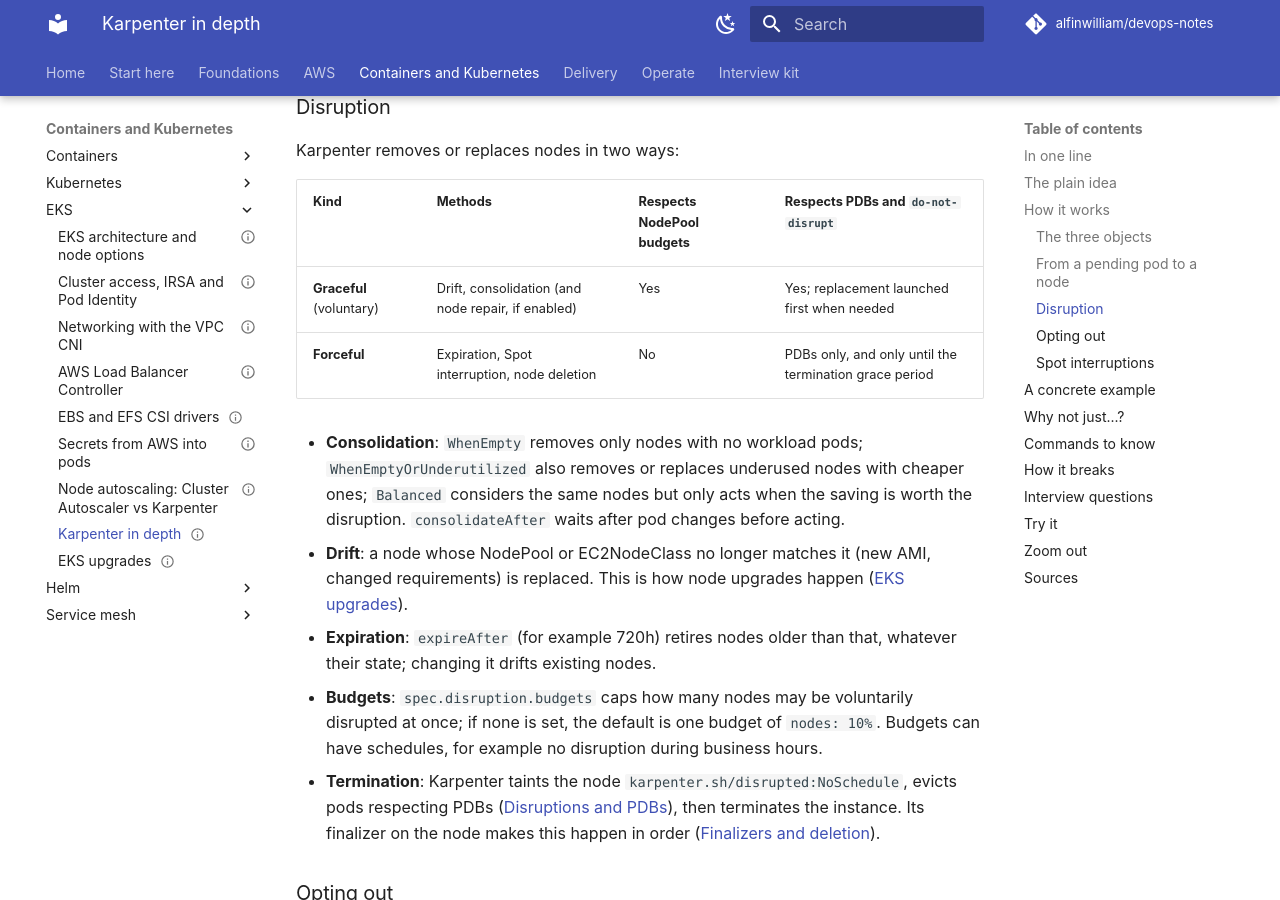
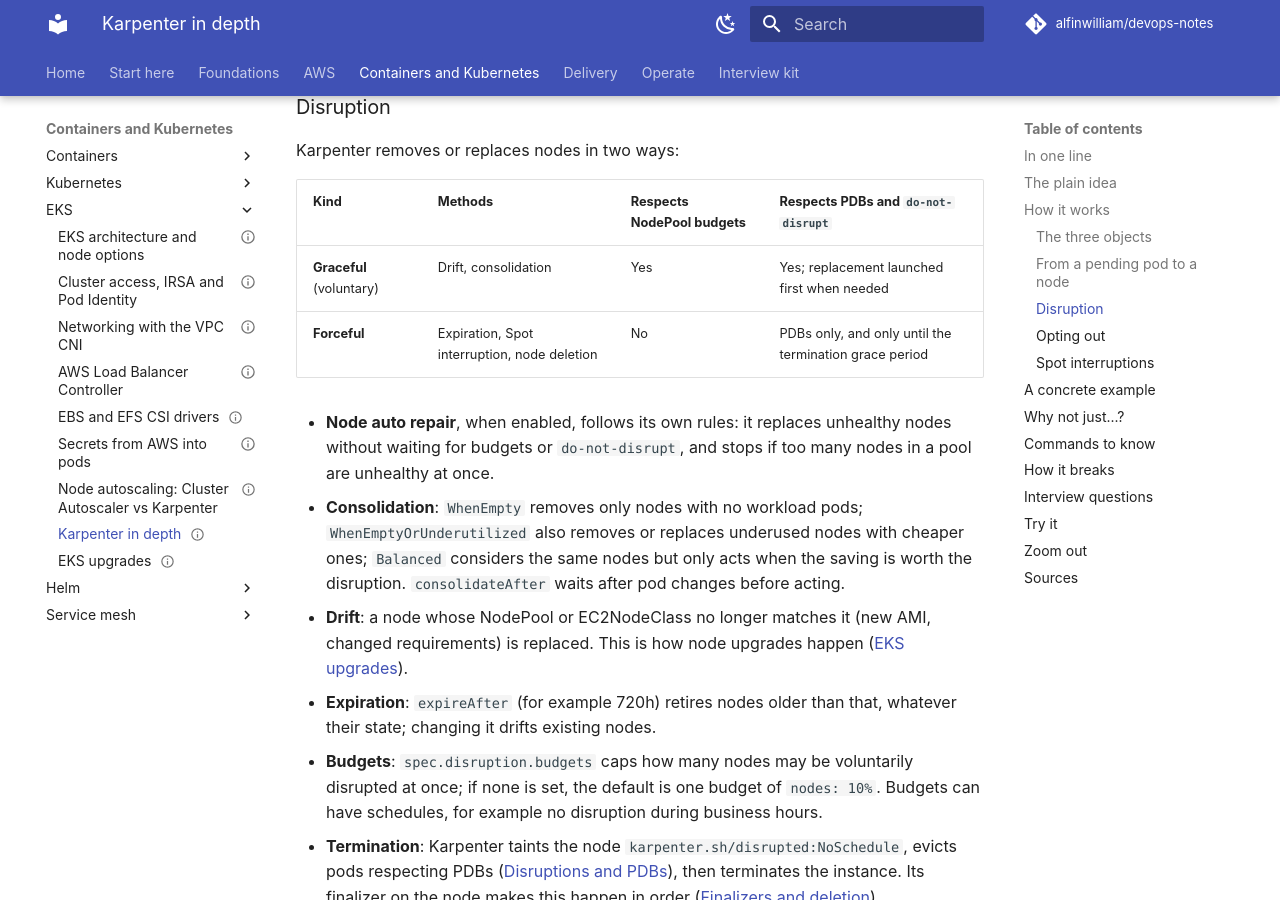
Before and after one commit to alfinwilliam/devops-notes, an MkDocs documentation site: the page built from docs/eks/karpenter.md, in a window 1280 px wide and 900 px high, scrolled down 2930 px. Built offline with MkDocs 1.6.1 and Material for MkDocs 9.7.7, drawn with Linux system fonts in a browser that asks for light colours; comment, search, counter and statistics services are not loaded.

Commit message:
eks: correct how node auto repair is classified
Co-Authored-By: Claude Opus 5.5 <noreply@anthropic.com>

```diff
--- a/docs/eks/karpenter.md
+++ b/docs/eks/karpenter.md
@@ -91,9 +91,10 @@ Karpenter removes or replaces nodes in two ways:
 
 | Kind | Methods | Respects NodePool budgets | Respects PDBs and `do-not-disrupt` |
 |---|---|---|---|
-| **Graceful** (voluntary) | Drift, consolidation (and node repair, if enabled) | Yes | Yes; replacement launched first when needed |
+| **Graceful** (voluntary) | Drift, consolidation | Yes | Yes; replacement launched first when needed |
 | **Forceful** | Expiration, Spot interruption, node deletion | No | PDBs only, and only until the termination grace period |
 
+- **Node auto repair**, when enabled, follows its own rules: it replaces unhealthy nodes without waiting for budgets or `do-not-disrupt`, and stops if too many nodes in a pool are unhealthy at once.
 - **Consolidation**: `WhenEmpty` removes only nodes with no workload pods; `WhenEmptyOrUnderutilized` also removes or replaces underused nodes with cheaper ones; `Balanced` considers the same nodes but only acts when the saving is worth the disruption. `consolidateAfter` waits after pod changes before acting.
 - **Drift**: a node whose NodePool or EC2NodeClass no longer matches it (new AMI, changed requirements) is replaced. This is how node upgrades happen ([EKS upgrades](upgrades.md)).
 - **Expiration**: `expireAfter` (for example 720h) retires nodes older than that, whatever their state; changing it drifts existing nodes.
```
